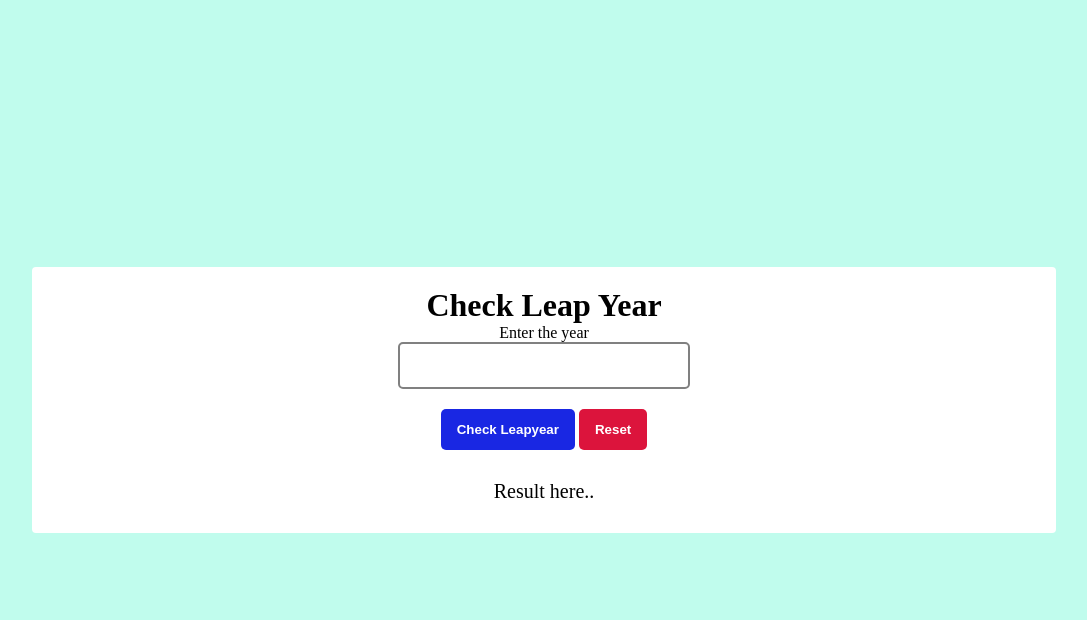
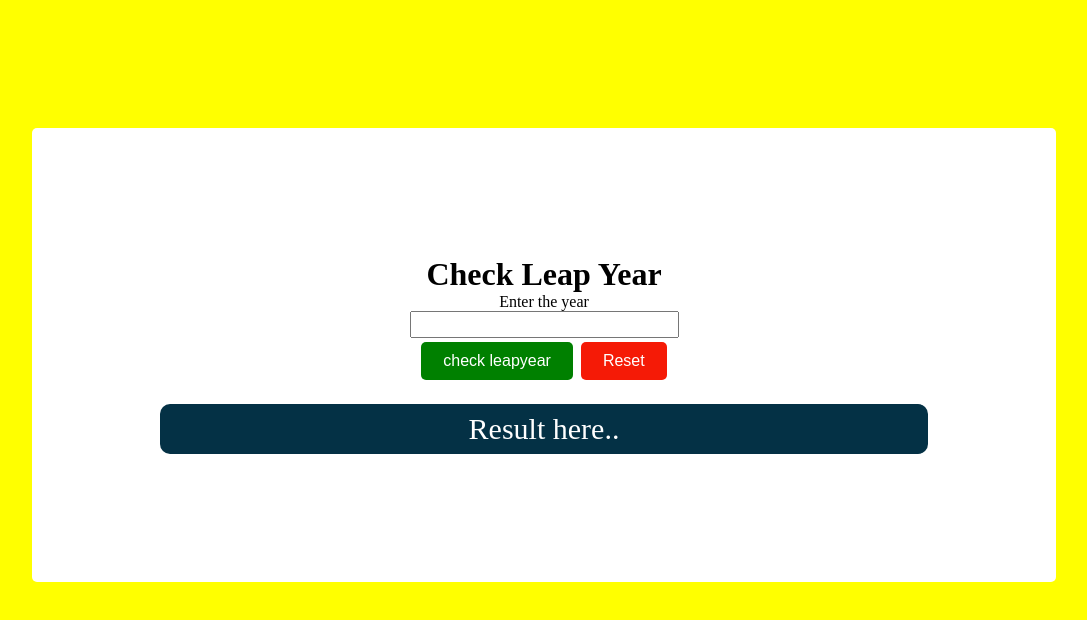
Before and after one commit to likhonsorkar/leap-year, a plain HTML site: page index.html in a window 1280 px wide. Shown: the whole page, without its empty margins (96-1183 px from the left). Drawn offline with Linux system fonts and the light colour scheme.

Commit message:
update style.css

```diff
--- a/style.css
+++ b/style.css
@@ -4,58 +4,61 @@
             padding: 0;
             box-sizing: border-box;
       }
-
+body {
+      background: yellow;
+      width: 100%;
+      height: 100%;
+}
 form {
-            width: 80%;
-            text-align: center;
-            padding: 20px;
-            border-radius: 4px;
-            background-color: #fff;
+      text-align: center;
+      align-content: center;
+      background: white;
+      width: 80%;
+      margin: 10%;
+      border-radius: 5px;
+      padding: 10%;
       }
 
-body {
-            width: 100%;
-            height: 100vh;
-            display: grid;
-            place-items: center;
-            background-color: rgba(55, 246, 198, 0.315);
-      }
+
 
 .result {
-            margin-top: 30px;
-            padding: 0 5px 10px 5px;
+      margin-top: 20px;
+      font-size: 30px;
+      color: white;
+      background-color: rgb(4, 49, 69);
+      border-radius: 10px;
+      padding: 8px;
+
       }
 
 span {
-            font-size: 20px;
-            color: #000;
-            background: white;
-            padding: 20px;
-            border-radius: 5px;
+
       }
 
 input {
-            padding: 10px;
-            outline: none;
-            border: 2px solid gray;
-            font-weight: bold;
-            border-radius: 5px;
-            font-size: 20px;
+      font-size: 20px;
+      width: fit-content;
       }
 .btn{
-        margin-top: 20px;
+
+
   }
 button {
-            padding: 13px 1rem;
-            outline: none;
-            font-weight: bold;
-            border: none;
-            background-color: rgb(25, 39, 227);
-            color: #fff;
-            cursor: pointer;
-            text-transform: capitalize;
-            border-radius: 5px;
+      border: none;
+      background: green;
+      color: rgb(255, 255, 255);
+      padding: 10px 22px;
+      text-align: center;
+      text-decoration: none;
+      display: inline-block;
+      font-size: 16px;
+      margin: 4px 2px;
+      cursor: pointer;
+      border-radius: 5px;
+
       }
 #reset{
-            background-color: crimson;
+      background: rgb(245, 26, 6);
+      color: rgb(255, 255, 255);
+
       }
```
